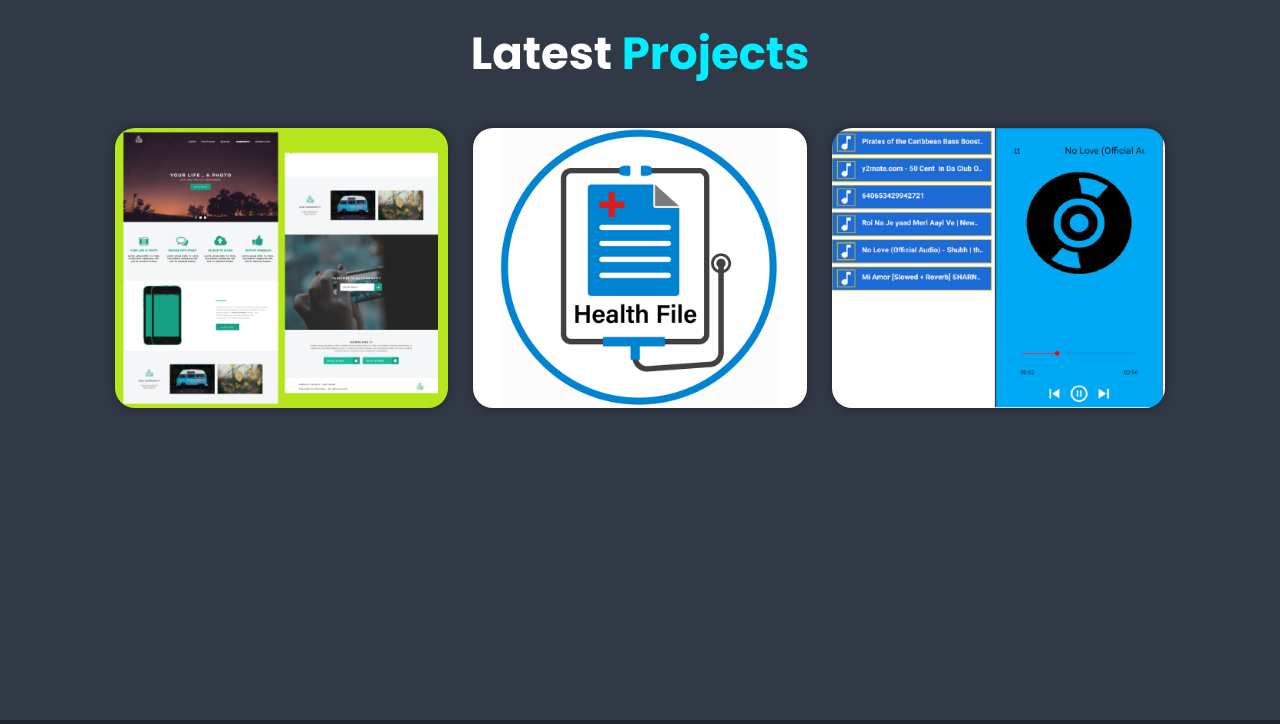
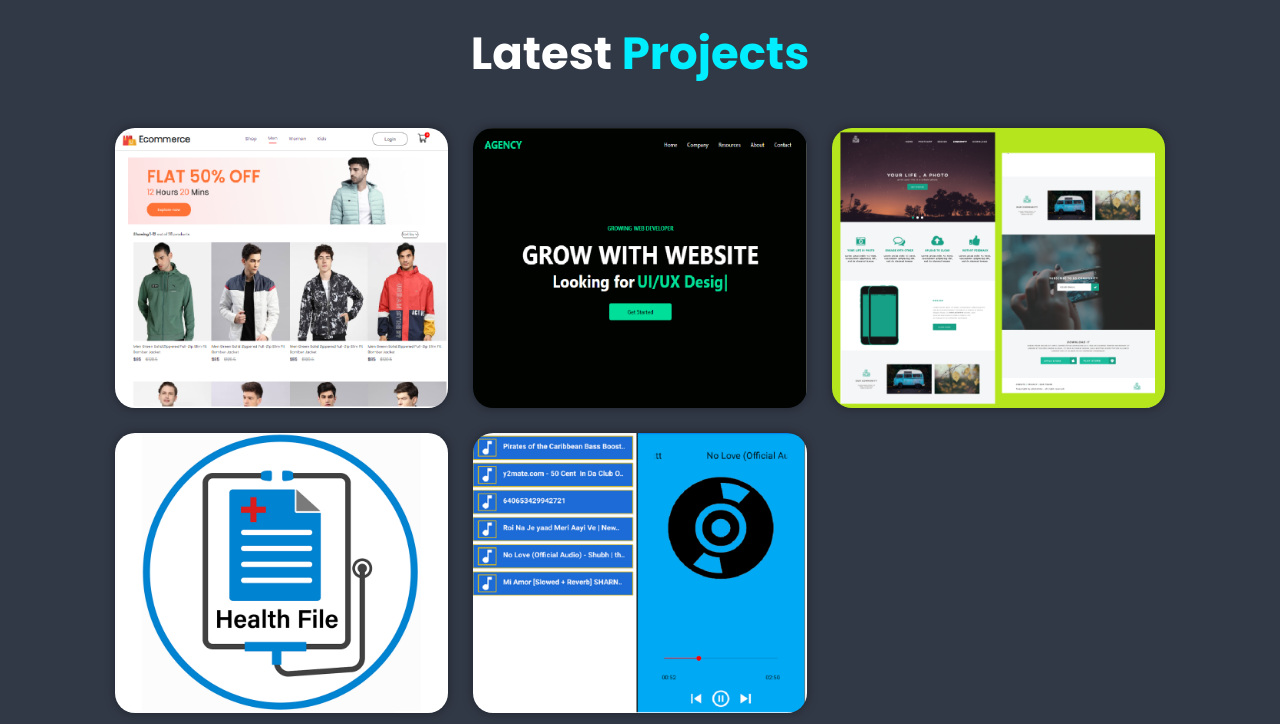
Before and after one commit to alihamzaranjha007/portfolio, a plain HTML site: page index.html in a window 1280 px wide. Shown: the part 2480-3204 px from the top of the page. Drawn offline with nearby package versions, Linux system fonts and the light colour scheme.

Commit message:
added few projects

```diff
--- a/index.html
+++ b/index.html
@@ -103,6 +103,24 @@
         <div class="portfolio-container">
 
             <div class="portfolio-box">
+                <img src="./images/ecommerce.PNG" alt="">
+                <div class="portfolio-layer">
+                    <h4>Web Development</h4>
+                <p>It is Front-End of an ecommerce store created using React Js library.</p>
+                <a href="https://alihamzaranjha007.github.io/ecommerce/" target="_blank"><i class='bx bx-link-external' ></i></a>
+                </div>
+            </div>
+
+            <div class="portfolio-box">
+                <img src="./images/agency.png" alt="">
+                <div class="portfolio-layer">
+                    <h4>Web Development</h4>
+                <p>It is agency website to sell different type of hosting pakeges and show some skills.</p>
+                <a href="https://alihamzaranjha007.github.io/photo-app/" target="_blank"><i class='bx bx-link-external' ></i></a>
+                </div>
+            </div>
+
+            <div class="portfolio-box">
                 <img src="./images/photoapp.png" alt="">
                 <div class="portfolio-layer">
                     <h4>Web Development</h4>
```
Also changed, not shown: images/agency.png (added), images/ecommerce.PNG (added).
